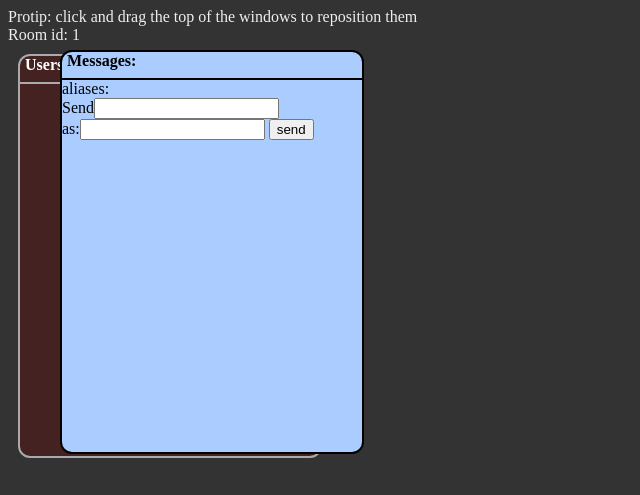
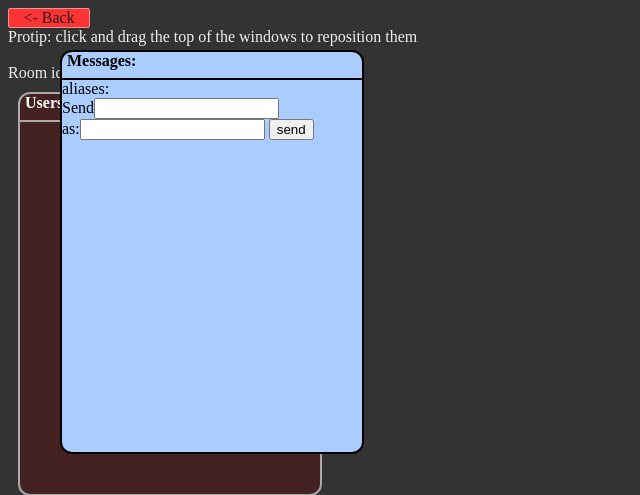
Before and after one commit to wen1now/iptmp2, a PHP site: page /room.php?roomid=1 in a window 1280 px wide. Shown: the top 495 px of the page, without its empty margins (0-640 px from the left). Run offline with PHP 8.4, Linux system fonts and the light colour scheme; the visitor is signed in with stand-in values (Sample User, id 1); data that the repository does not hold is empty.

Commit message:
back button and styling

```diff
--- a/room.php
+++ b/room.php
@@ -11,7 +11,8 @@ session_start();
 <link rel="stylesheet" href="roomstyle.css">
 </head>
 <body>
-	Protip: click and drag the top of the windows to reposition them
+<div id="back" onclick="window.location.href='find.php'"><- Back</div>
+<div>Protip: click and drag the top of the windows to reposition them</div>
 <?php
 	/*
 	if (isset($_POST['submitcreate'])){
--- a/roomstyle.css
+++ b/roomstyle.css
@@ -21,3 +21,18 @@ body {
 .messages {
 	background-color: #acf;
 }
+
+#back {
+	background-color: #f33;
+	border: 1px #d99 solid;
+	color: #222;
+	border-radius: 2px;
+	width: 80px;
+	cursor: pointer;
+	text-align: center;
+}
+
+#back:active {
+	background-color: #d11;
+
+}
```
